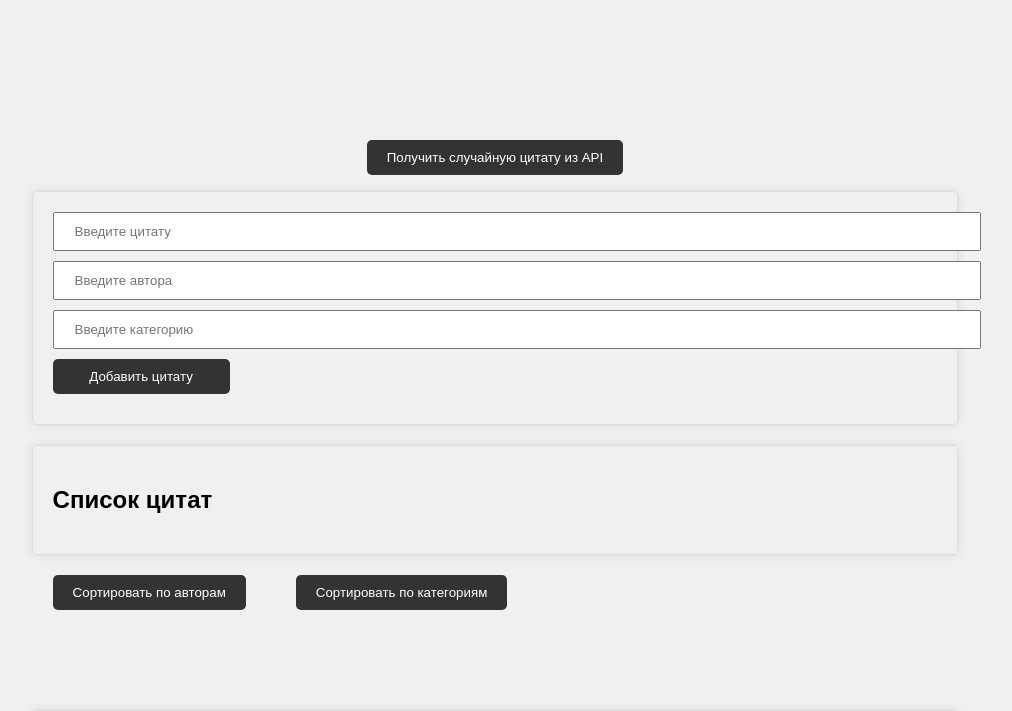
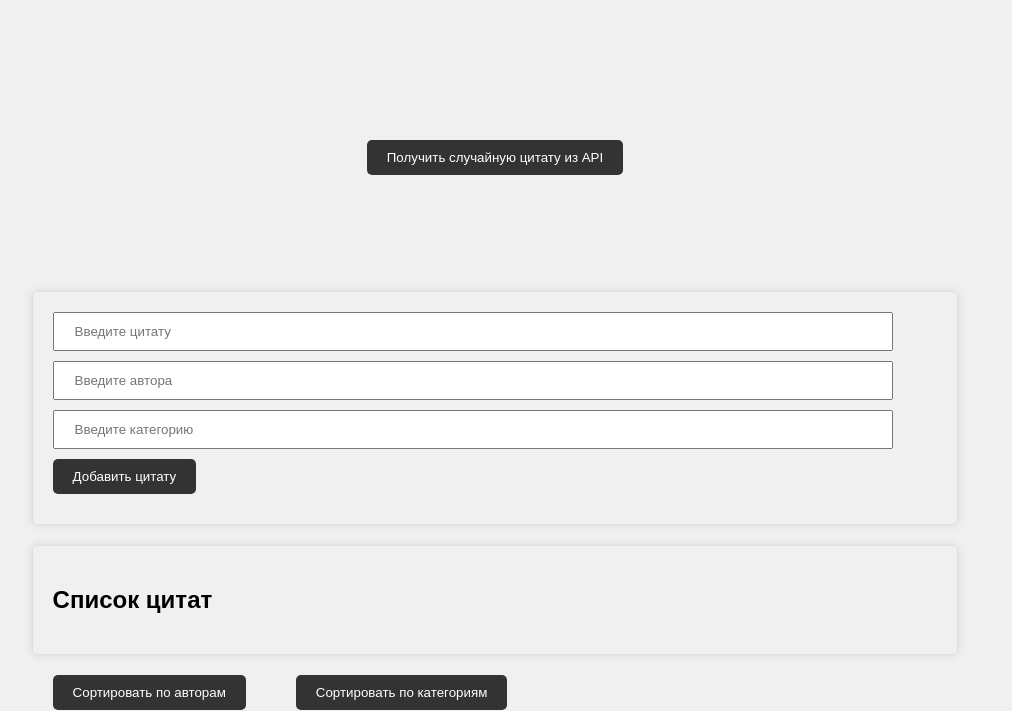
Before and after one commit to Sonya-check/quote-generation, a Flask app: page / in a window 1280 px wide. Shown: the part 188-899 px from the top of the page, without its empty margins (145-1157 px from the left). Run offline with Flask 3, Linux system fonts and the light colour scheme; data that the repository does not hold is empty.

Commit message:
first_commit

```diff
--- a/main.py
+++ b/main.py
@@ -45,7 +45,7 @@ def add_quote():
     conn.commit()
     conn.close()
 
-    return jsonify({'success': True}), 201
+    return jsonify({'success': True}), 200
 
 
 @app.route('/get_quotes', methods=['GET'])
@@ -79,8 +79,8 @@ def send_quote_to_email():
         return jsonify({'error': 'Email, quote, and author are required'}), 400
 
     msg = MIMEText(f'"{quote}" - {author}')
-    my_gmail = 'my_email'
-    my_secret_code = 'my_secret_code'  # you can get it here - https://support.google.com/accounts/answer/185833?hl=ru
+    my_gmail = 'olya.chekalina2004@gmail.com'
+    my_secret_code = 'your pass'  # сгенерить пароль https://support.google.com/accounts/answer/185833?hl=ru
     msg['Subject'] = 'Цитата дня'
     msg['From'] = my_gmail
     msg['To'] = email
--- a/static/styles.css
+++ b/static/styles.css
@@ -53,6 +53,10 @@ input {
     color: #666;
 }
 
+#quote-api-container {
+    margin-bottom: 100px;
+}
+
 #add-quote-form {
     width: 100%;
     display: flex;
@@ -67,16 +71,12 @@ input {
 
 #add-quote-form input, #add-quote-button {
     margin-bottom: 10px;
-    width: 100%;
+    width: 90%;
 }
 
 #add-quote-button {
     width: auto;
     align-self: flex-start;
-}
-
-#add-quote-button {
-    width: 20%;
 }
 
 #quotes-list, #mailing {
@@ -112,7 +112,6 @@ input {
 
 #sort-by-author, #sort-by-category {
     margin-right: 50px;
-
 }
 
 #send-quote-to-email {
```
Also changed, not shown: quotes.db.
